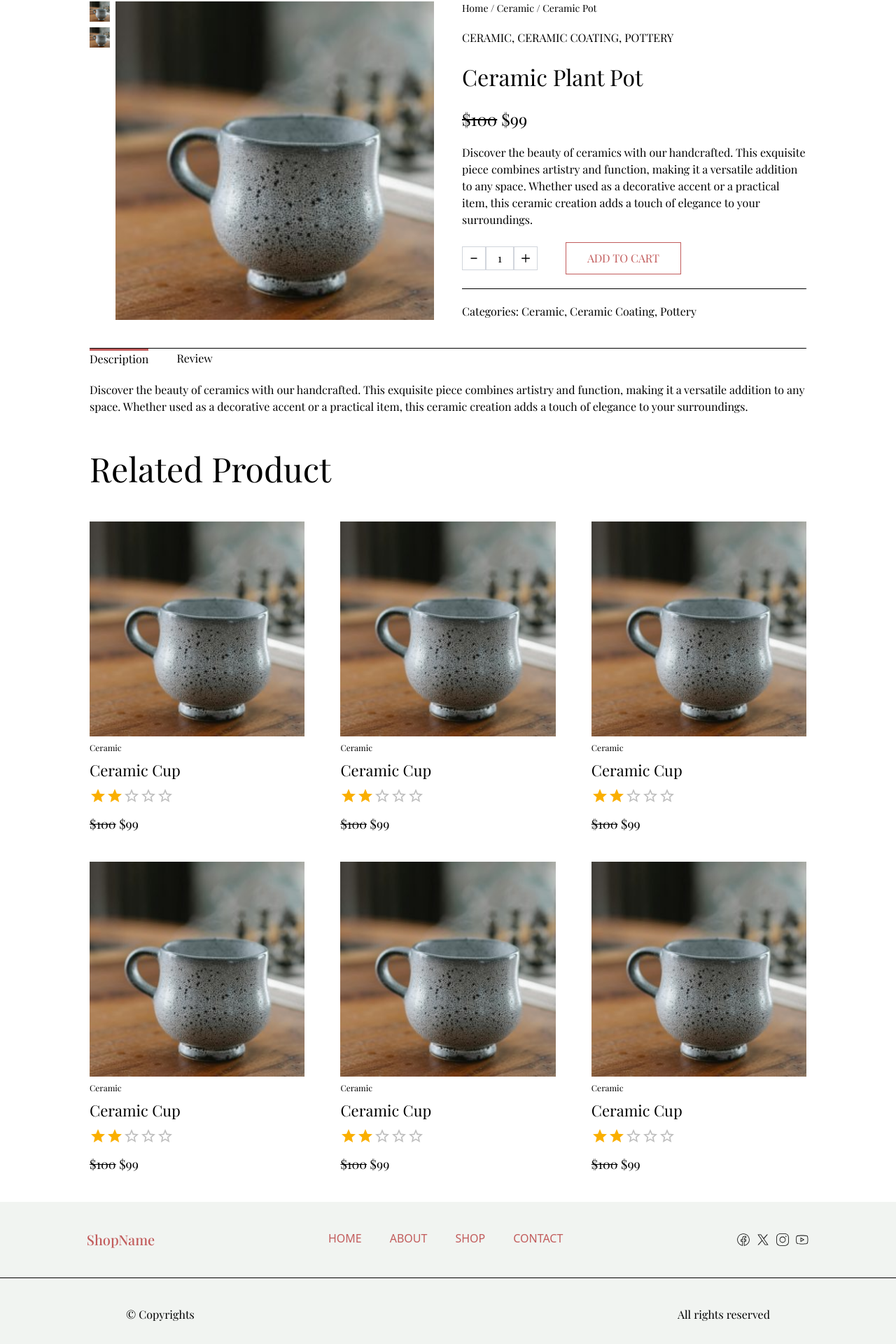
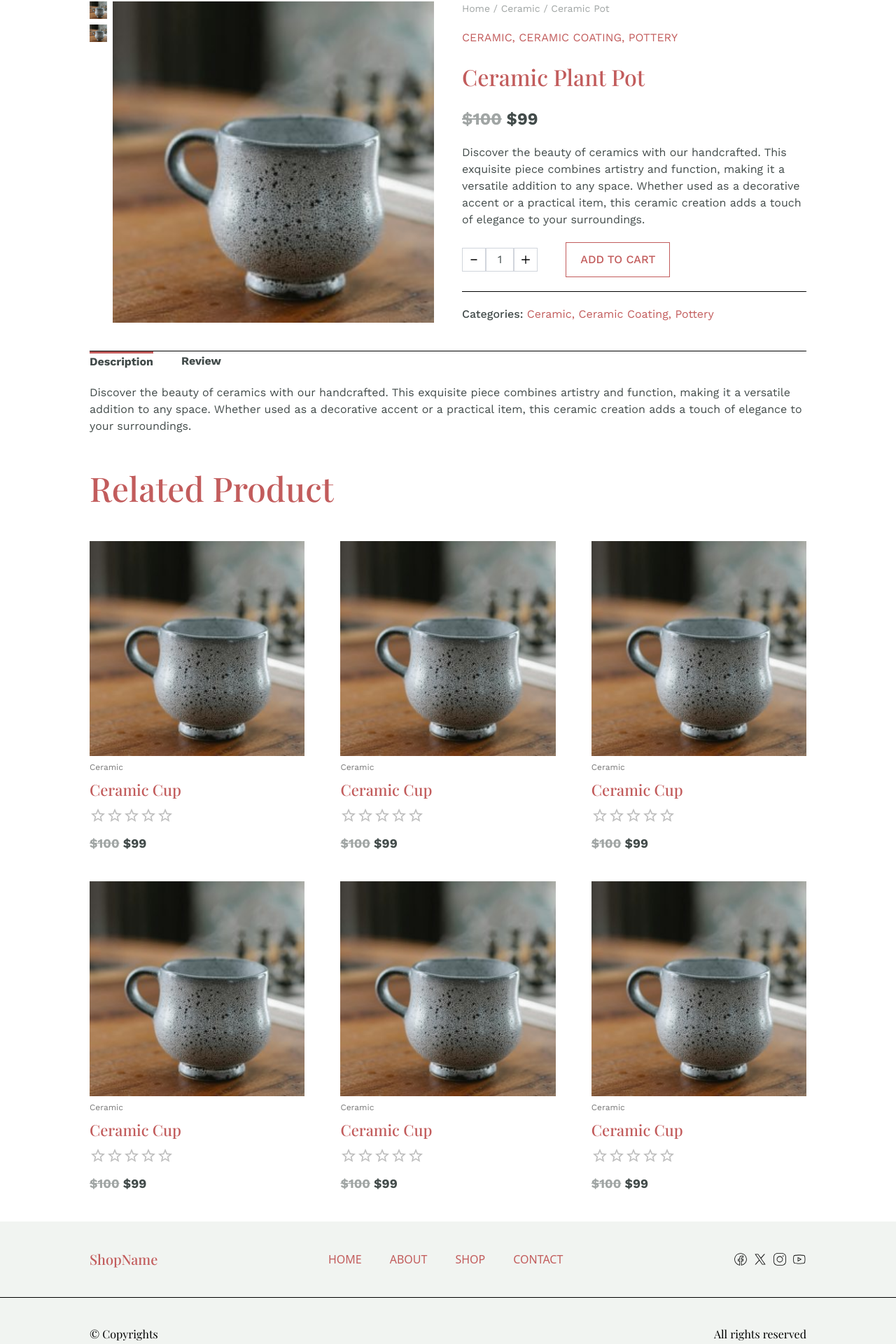
Before and after one commit to Vinzecta/Web-Project, a Next.js app in the folder next-web/: page /detail in a window 1280 px wide. Shown: the part 142-2062 px from the top of the page at 70% size. Built offline with nearby package versions, Linux system fonts and the light colour scheme.

Commit message:
Finish font modification in product detail page

```diff
--- a/next-web/src/app/counter/Counter.jsx
+++ b/next-web/src/app/counter/Counter.jsx
@@ -1,6 +1,13 @@
 import Plus from "../../../public/plus.svg"
 import Minus from "../../../public/minus.svg"
 import Image from "next/image";
+import { Work_Sans } from "next/font/google";
+
+const workSans = Work_Sans({
+  subsets: ["latin"],
+  weight: ["400", "500", "600", "700"],
+  variable: "--font-work-sans",
+});
 
 function Counter({ ...props }) {
     return (
@@ -8,7 +15,7 @@ function Counter({ ...props }) {
             <div className="border border-gray-300 border-opacity-50 p-2">
                 <Image src={Minus} alt="Minus Icon" className="w-4 h-4 object-contain" />
             </div>
-            <p className="px-4 py-1 flex items-center justify-center border border-gray-300 border-opacity-50 text-base">
+            <p className={`px-4 py-1 flex items-center justify-center border border-gray-300 border-opacity-50 text-base font-normal ${workSans.className} text-[#424b4a]`}>
                 1
             </p>
             <div className="border border-gray-300 border-opacity-50 p-2">
--- a/next-web/src/app/detail/Description_And_Review.jsx
+++ b/next-web/src/app/detail/Description_And_Review.jsx
@@ -5,6 +5,13 @@ import Avatar from "../../../public/avatar.jpg"
 import { useState } from "react";
 import Image from "next/image";
 import "./Description_And_Review.css"
+import { Work_Sans } from "next/font/google";
+
+const workSans = Work_Sans({
+  subsets: ["latin"],
+  weight: ["400", "500", "600", "700"],
+  variable: "--font-work-sans",
+});
 
 function Description_And_Review() {
     const [change, setChange] = useState(false);
@@ -21,12 +28,12 @@ function Description_And_Review() {
     return (
         <section className="mt-10">
             <div className="w-[80%] mx-auto border-t flex gap-10">
-                <button className={`text-base ${!change ? 'border-t-3 border-t-[#C25C5C]' : ''}`} onClick={changeToDescription} id="description">Description</button>
-                <button className={`text-base ${change ? 'border-t-3 border-t-[#C25C5C]' : ''}`} onClick={changeToReview} id="review">Review</button>
+                <button className={`text-base ${workSans.className} font-bold text-[#424b4a] ${!change ? 'border-t-3 border-t-[#C25C5C]' : ''}`} onClick={changeToDescription} id="description">Description</button>
+                <button className={`text-base ${workSans.className} font-bold text-[#424b4a] ${change ? 'border-t-3 border-t-[#C25C5C]' : ''}`} onClick={changeToReview} id="review">Review</button>
             </div>
 
             {!change ? <div className="w-[80%] mx-auto mt-5">
-                            <p className="text-base" id="description-content">Discover the beauty of ceramics with our handcrafted. This exquisite piece combines artistry and function, making it a versatile addition to any space. Whether used as a decorative accent or a practical item, this ceramic creation adds a touch of elegance to your surroundings.</p>
+                            <p className={`text-base ${workSans.className} font-normal text-[#424b4a]`} id="description-content">Discover the beauty of ceramics with our handcrafted. This exquisite piece combines artistry and function, making it a versatile addition to any space. Whether used as a decorative accent or a practical item, this ceramic creation adds a touch of elegance to your surroundings.</p>
                        </div> :
 
                        <>
@@ -36,7 +43,7 @@ function Description_And_Review() {
 
                                     <div className="flex flex-col gap-2">
                                         <Rates />
-                                        <p>This shit is so ass!</p>
+                                        <p className={`text-base ${workSans.className} font-normal text-[#424b4a]`}>This shit is so ass!</p>
                                     </div>
                                 </div>
 
@@ -45,7 +52,7 @@ function Description_And_Review() {
 
                                     <div className="flex flex-col gap-2">
                                         <Rates />
-                                        <p>This shit is so ass!</p>
+                                        <p className={`text-base ${workSans.className} font-normal text-[#424b4a]`}>This shit is so ass!</p>
                                     </div>
                                 </div>
 
@@ -54,7 +61,7 @@ function Description_And_Review() {
 
                                     <div className="flex flex-col gap-2">
                                         <Rates />
-                                        <p>This shit is so ass!</p>
+                                        <p className={`text-base ${workSans.className} font-normal text-[#424b4a]`}>This shit is so ass!</p>
                                     </div>
                                 </div>
 
@@ -63,38 +70,38 @@ function Description_And_Review() {
 
                                     <div className="flex flex-col gap-2">
                                         <Rates />
-                                        <p>This shit is so ass!</p>
+                                        <p className={`text-base ${workSans.className} font-normal text-[#424b4a]`}>This shit is so ass!</p>
                                     </div>
                                 </div>
 
-                                <button className="border text-base w-fit py-3 px-5 border-[#C25C5C] text-[#C25C5C] rounded-3xl mx-auto" id="load-more">Load More</button>
+                                <button className={`text-base w-fit py-3 px-5 text-center border banner-p text-[#C25C5C] rounded-3xl mx-auto border-[#C25C5C] font-medium ${workSans.className} hover:bg-[#C25C5C] hover:text-white delay-75 duration-300 flex justify-center items-center`} id="load-more">Load More</button>
                             </div>
 
                             <form className="w-[80%] mx-auto mt-10 p-10 flex flex-col gap-5 border border-gray-300 border-opacity-50" id="review-form">
-                                <h2 className="text-xl" id="your-review">Your Review</h2>
-                                <p className="text-base" id="review-content">We truly appreciate your review — it helps us make our products even better for you.</p>
+                                <h2 className={`text-xl font-medium ${workSans.className} text-[#424b4a]`} id="your-review">Your Review</h2>
+                                <p className={`text-base font-normal ${workSans.className} text-[#424b4a]`} id="review-content">We truly appreciate your review — it helps us make our products even better for you.</p>
 
                                 <div className="flex gap-5">
-                                    <label className="text-xl" id="your-rating">Your Ratings <span className="text-[red]">*</span></label>
+                                    <label className={`text-xl font-medium ${workSans.className} text-[#424b4a]`} id="your-rating">Your Ratings <span className="text-[red]">*</span></label>
                                     <Rates />
                                 </div>
 
-                                <label className="text-xl" id="your-review">Your Review <span className="text-[red]">*</span></label>
-                                <textarea type="text" className="bg-[white] h-[120px] px-3 py-3 border border-gray-300 border-opacity-50 label-text" id="review-enter" />
+                                <label className={`text-xl font-medium ${workSans.className} text-[#424b4a]`} id="your-review">Your Review <span className="text-[red]">*</span></label>
+                                <textarea type="text" className={`bg-[white] h-[120px] px-3 py-3 border border-gray-300 border-opacity-50 label-text ${workSans.className} text-[#424b4a] font-normal`} id="review-enter" />
 
                                 <div className="flex gap-5" id="name-info">
                                     <div className="flex flex-col gap-5 w-[50%] name-infos">
-                                        <label className="text-base label-text">Name <span className="text-[red]">*</span></label>
-                                        <input type="text" className="bg-[white] h-[50px] px-3 border border-gray-300 border-opacity-50"></input>
+                                        <label className={`text-base font-medium ${workSans.className} text-[#424b4a]`}>Name <span className="text-[red]">*</span></label>
+                                        <input type="text" className={`bg-[white] h-[50px] px-3 border border-gray-300 border-opacity-50 ${workSans.className} text-[#424b4a] font-normal`}></input>
                                     </div>
 
                                     <div className="flex flex-col gap-5 w-[50%] name-infos">
-                                        <label className="text-base label-text">Email <span className="text-[red]">*</span></label>
-                                        <input type="text" className="bg-[white] h-[50px] px-3 border border-gray-300 border-opacity-50"></input>
+                                        <label className={`text-base font-medium ${workSans.className} text-[#424b4a]`}>Email <span className="text-[red]">*</span></label>
+                                        <input type="text" className={`bg-[white] h-[50px] px-3 border border-gray-300 border-opacity-50 ${workSans.className} text-[#424b4a] font-normal`}></input>
                                     </div>
                                 </div>
 
-                                <button type="submit" className="border text-base w-fit py-3 px-5 border-[#C25C5C] text-[#C25C5C]" id="submit">SUBMIT</button>
+                                <button type="submit" className={`text-base w-fit py-3 px-5 text-center border banner-p text-[#C25C5C] border-[#C25C5C] font-medium ${workSans.className} hover:bg-[#C25C5C] hover:text-white delay-75 duration-300 flex justify-center items-center`} id="submit">SUBMIT</button>
                             </form>
                         </>}
         </section>
--- a/next-web/src/app/detail/Product_Detail.jsx
+++ b/next-web/src/app/detail/Product_Detail.jsx
@@ -2,6 +2,13 @@ import Image7 from "../../../public/image-7.jpg"
 import Counter from "../counter/Counter";
 import "./Product_Detail.css"
 import Image from "next/image";
+import { Work_Sans } from "next/font/google";
+
+const workSans = Work_Sans({
+  subsets: ["latin"],
+  weight: ["400", "500", "600", "700"],
+  variable: "--font-work-sans",
+});
 
 function Product_Detail() {
     return (
@@ -16,17 +23,17 @@ function Product_Detail() {
             </div>
 
             <div className="w-[50%] flex flex-col gap-5" id="info-container">
-                 <p className="text-sm">Home / Ceramic / Ceramic Pot</p>
-                 <h4 className="text-base" id="product-category">CERAMIC, CERAMIC COATING, POTTERY</h4>
-                 <h3 className="text-[32px]" id="product-name">Ceramic Plant Pot</h3>
-                 <p className="text-2xl" id="price"><span className="line-through">$100</span> $99</p>
-                 <p className="text-base" id="description">Discover the beauty of ceramics with our handcrafted. This exquisite piece combines artistry and function, making it a versatile addition to any space. Whether used as a decorative accent or a practical item, this ceramic creation adds a touch of elegance to your surroundings.</p>
+                 <p className={`text-sm font-normal ${workSans.className} text-[#a0a5a4]`}>Home / Ceramic / Ceramic Pot</p>
+                 <h4 className={`text-base font-normal ${workSans.className} text-[#C25C5C]`} id="product-category">CERAMIC, CERAMIC COATING, POTTERY</h4>
+                 <h3 className="text-[32px] font-medium text-[#C25C5C]" id="product-name">Ceramic Plant Pot</h3>
+                 <p className={`text-2xl font-bold ${workSans.className} text-[#424b4a]`} id="price"><span className="line-through text-[#a0a5a4]">$100</span> $99</p>
+                 <p className={`text-base font-normal ${workSans.className} text-[#424b4a]`} id="description">Discover the beauty of ceramics with our handcrafted. This exquisite piece combines artistry and function, making it a versatile addition to any space. Whether used as a decorative accent or a practical item, this ceramic creation adds a touch of elegance to your surroundings.</p>
                  <div className="flex gap-10 pb-5 border-b" id="quantity">
                      <Counter className="flex my-auto" />
-                     <button className="text-base text-[#C25C5C] w-fit py-[10px] px-[30px] border border-[#C25C5C] banner-p">ADD TO CART</button>
+                     <button className={`text-base w-fit py-3 px-5 text-center border banner-p text-[#C25C5C] border-[#C25C5C] font-medium ${workSans.className} hover:bg-[#C25C5C] hover:text-white delay-75 duration-300 flex justify-center items-center`}>ADD TO CART</button>
                  </div>
 
-                 <p className="text-base" id="category">Categories: <span>Ceramic, Ceramic Coating, Pottery</span></p>
+                 <p className={`text-base ${workSans.className} font-medium text-[#424b4a]`} id="category">Categories: <span className="text-[#C25C5C] font-normal">Ceramic, Ceramic Coating, Pottery</span></p>
             </div>
         </section>
     );
--- a/next-web/src/app/detail/Related.jsx
+++ b/next-web/src/app/detail/Related.jsx
@@ -3,59 +3,66 @@ import Image7 from "../../../public/image-7.jpg"
 import Rates from "../rates/Rates";
 import Image from "next/image";
 import "./Related.css"
+import { Work_Sans } from "next/font/google";
+
+const workSans = Work_Sans({
+  subsets: ["latin"],
+  weight: ["400", "500", "600", "700"],
+  variable: "--font-work-sans",
+});
 
 function Related() {
     return (
         <section className="mt-10 w-[80%] mx-auto">
-            <h2 className="text-[48px]" id="related-product">Related Product</h2>
+            <h2 className="text-[48px] font-medium text-[#C25C5C]" id="related-product">Related Product</h2>
 
             <div className="flex flex-wrap justify-between mt-10">
                 <div className="w-[30%] h-fit flex flex-col gap-2 mb-10 product-container">
                     <Image src={Image7} alt="Image 7" className="w-full h-full object-cover"/>
-                    <p className="text-xs category">Ceramic</p>
-                    <h4 className="text-[22px] product">Ceramic Cup</h4>
+                    <p className={`text-xs category font-normal ${workSans.className} text-[#7A7A7A]`}>Ceramic</p>
+                    <h4 className="text-[22px] product font-medium text-[#C25C5C]">Ceramic Cup</h4>
                     <Rates/>
-                    <p className="text-lg price"><span className="line-through text-lg price">$100</span> $99</p>
+                    <p className={`text-lg price font-bold ${workSans.className} text-[#424b4a]`}><span className="line-through text-lg price text-[#a0a5a4]">$100</span> $99</p>
                 </div>
 
                 <div className="w-[30%] h-fit flex flex-col gap-2 mb-10 product-container">
                     <Image src={Image7} alt="Image 7" className="w-full h-full object-cover"/>
-                    <p className="text-xs category">Ceramic</p>
-                    <h4 className="text-[22px] product">Ceramic Cup</h4>
+                    <p className={`text-xs category font-normal ${workSans.className} text-[#7A7A7A]`}>Ceramic</p>
+                    <h4 className="text-[22px] product font-medium text-[#C25C5C]">Ceramic Cup</h4>
                     <Rates/>
-                    <p className="text-lg price"><span className="line-through text-lg price">$100</span> $99</p>
+                    <p className={`text-lg price font-bold ${workSans.className} text-[#424b4a]`}><span className="line-through text-lg price text-[#a0a5a4]">$100</span> $99</p>
                 </div>
 
                 <div className="w-[30%] h-fit flex flex-col gap-2 mb-10 product-container">
                     <Image src={Image7} alt="Image 7" className="w-full h-full object-cover"/>
-                    <p className="text-xs category">Ceramic</p>
-                    <h4 className="text-[22px] product">Ceramic Cup</h4>
+                    <p className={`text-xs category font-normal ${workSans.className} text-[#7A7A7A]`}>Ceramic</p>
+                    <h4 className="text-[22px] product font-medium text-[#C25C5C]">Ceramic Cup</h4>
                     <Rates/>
-                    <p className="text-lg price"><span className="line-through text-lg price">$100</span> $99</p>
+                    <p className={`text-lg price font-bold ${workSans.className} text-[#424b4a]`}><span className="line-through text-lg price text-[#a0a5a4]">$100</span> $99</p>
                 </div>
 
                 <div className="w-[30%] h-fit flex flex-col gap-2 mb-10 product-container">
                     <Image src={Image7} alt="Image 7" className="w-full h-full object-cover"/>
-                    <p className="text-xs category">Ceramic</p>
-                    <h4 className="text-[22px] product">Ceramic Cup</h4>
+                    <p className={`text-xs category font-normal ${workSans.className} text-[#7A7A7A]`}>Ceramic</p>
+                    <h4 className="text-[22px] product font-medium text-[#C25C5C]">Ceramic Cup</h4>
                     <Rates/>
-                    <p className="text-lg price"><span className="line-through text-lg price">$100</span> $99</p>
+                    <p className={`text-lg price font-bold ${workSans.className} text-[#424b4a]`}><span className="line-through text-lg price text-[#a0a5a4]">$100</span> $99</p>
                 </div>
 
                 <div className="w-[30%] h-fit flex flex-col gap-2 mb-10 product-container">
                     <Image src={Image7} alt="Image 7" className="w-full h-full object-cover"/>
-                    <p className="text-xs category">Ceramic</p>
-                    <h4 className="text-[22px] product">Ceramic Cup</h4>
+                    <p className={`text-xs category font-normal ${workSans.className} text-[#7A7A7A]`}>Ceramic</p>
+                    <h4 className="text-[22px] product font-medium text-[#C25C5C]">Ceramic Cup</h4>
                     <Rates/>
-                    <p className="text-lg price"><span className="line-through text-lg price">$100</span> $99</p>
+                    <p className={`text-lg price font-bold ${workSans.className} text-[#424b4a]`}><span className="line-through text-lg price text-[#a0a5a4]">$100</span> $99</p>
                 </div>
 
                 <div className="w-[30%] h-fit flex flex-col gap-2 mb-10 product-container">
                     <Image src={Image7} alt="Image 7" className="w-full h-full object-cover"/>
-                    <p className="text-xs">Ceramic</p>
-                    <h4 className="text-[22px] product">Ceramic Cup</h4>
+                    <p className={`text-xs category font-normal ${workSans.className} text-[#7A7A7A]`}>Ceramic</p>
+                    <h4 className="text-[22px] product font-medium text-[#C25C5C]">Ceramic Cup</h4>
                     <Rates/>
-                    <p className="text-lg price"><span className="line-through text-lg price">$100</span> $99</p>
+                    <p className={`text-lg price font-bold ${workSans.className} text-[#424b4a]`}><span className="line-through text-lg price text-[#a0a5a4]">$100</span> $99</p>
                 </div>
             </div>
         </section>
--- a/next-web/src/app/footer/Footer.css
+++ b/next-web/src/app/footer/Footer.css
@@ -1,4 +1,4 @@
-@media screen and (max-width: 500px) {
+@media screen and (max-width: 680px) {
     #footer-nav {
         flex-direction: column;
         align-items: center;
--- a/next-web/src/app/footer/Footer.jsx
+++ b/next-web/src/app/footer/Footer.jsx
@@ -3,11 +3,12 @@ import "./Footer.css"
 
 function Footer() {
     return (
-        <footer>
+        <footer className="bg-[#F1F4F1]">
             <Footer_Navigation/>
-            <section className="flex justify-between p-10 border-t bg-[#F1F4F1]" id="copy-rights">
-                <p className="text-base ml-35">&copy; Copyrights</p>
-                <p className="text-base mr-35">All rights reserved</p>
+            <hr />
+            <section className="flex w-[80%] mx-auto justify-between py-10 bg-[#F1F4F1]" id="copy-rights">
+                <p className="text-base">&copy; Copyrights</p>
+                <p className="text-base">All rights reserved</p>
             </section>
         </footer>
     );
--- a/next-web/src/app/footer/Footer_Navigation.jsx
+++ b/next-web/src/app/footer/Footer_Navigation.jsx
@@ -8,14 +8,14 @@ import Link from "next/link"
 
 function Footer_Navigation() {
     return (
-            <section className="flex justify-around py-10 bg-[#F1F4F1]" id="footer-nav">
+            <section className="flex justify-between py-10 w-[80%] mx-auto" id="footer-nav">
                 <h1 className="text-xl text-[#C25C5C] font-medium">ShopName</h1>
 
                 <nav className="flex gap-10" id="footer-navi">
-                    <Link href="/home" className="text-base font-sans font-normal text-[#C25C5C]">HOME</Link>
-                    <Link href='/about' className="text-base font-sans font-normal text-[#C25C5C]">ABOUT</Link>
-                    <Link href='/shop' className="text-base font-sans font-normal text-[#C25C5C]">SHOP</Link>
-                    <Link href='/contact' className="text-base font-sans font-normal text-[#C25C5C]">CONTACT</Link>
+                    <Link href="/home" className="text-base font-sans font-normal my-auto text-[#C25C5C]">HOME</Link>
+                    <Link href='/about' className="text-base font-sans font-normal my-auto text-[#C25C5C]">ABOUT</Link>
+                    <Link href='/shop' className="text-base font-sans font-normal my-auto text-[#C25C5C]">SHOP</Link>
+                    <Link href='/contact' className="text-base font-sans font-normal my-auto text-[#C25C5C]">CONTACT</Link>
                 </nav>
 
                 <div className="flex gap-2" id="social-media">
--- a/next-web/src/app/rates/Rates.jsx
+++ b/next-web/src/app/rates/Rates.jsx
@@ -5,8 +5,8 @@ import Box from '@mui/material/Box';
 import Rating from '@mui/material/Rating';
 import Typography from '@mui/material/Typography';
 
-function Rates() {
-    const [value, setValue] = React.useState(2);
+function Rates({num_stars}) {
+    const [value, setValue] = React.useState(num_stars);
 
   return (
         <Box sx={{ '& > legend': { mt: 2 } }}>
```
Also changed, not shown: next-web/src/app/contact/Info.jsx (+6 -6 lines).
